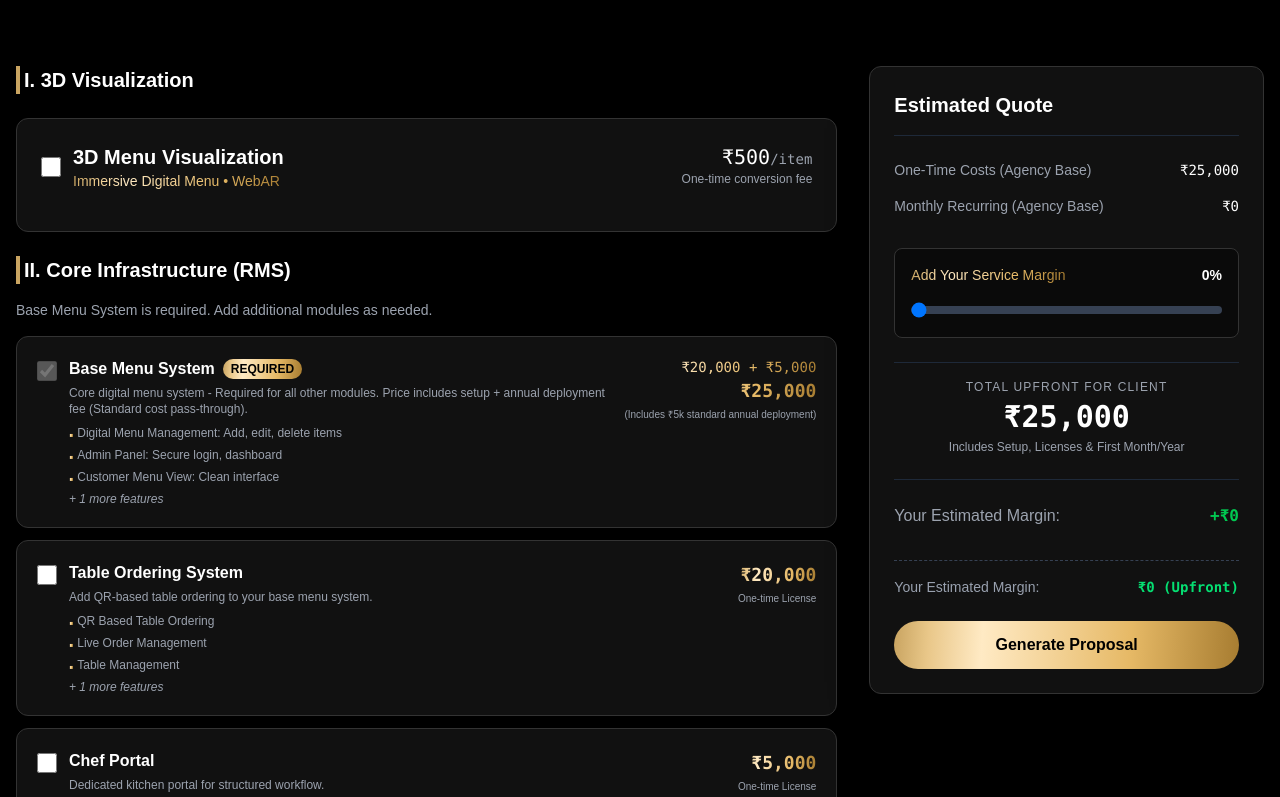
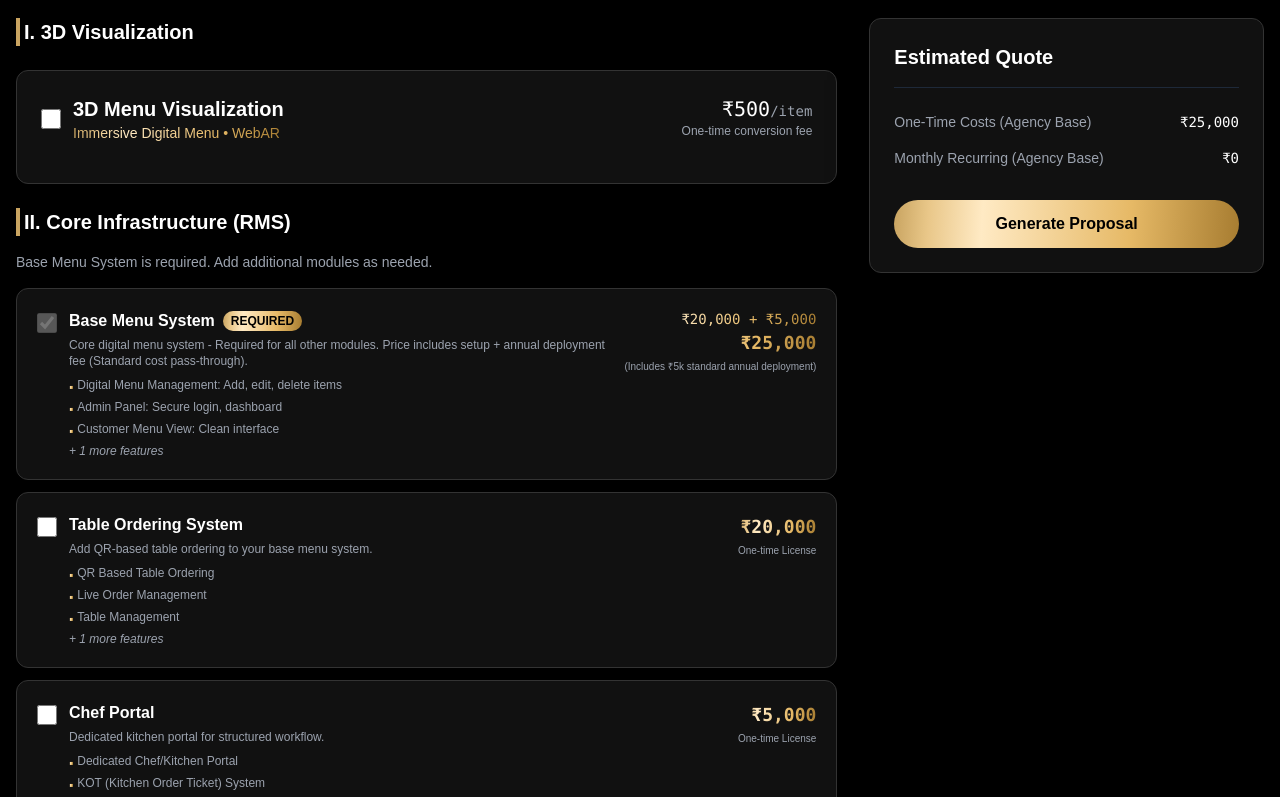
Before and after one commit to lakshaychetal/webprop, a Next.js app: page / in a window 1280 px wide. Shown: the part 6831-7628 px from the top of the page. Built offline with nearby package versions, Linux system fonts and the light colour scheme.

Commit message:
feat: refine project structure, remove margin slider and specific pricing buttons, improve mobile responsiveness

```diff
--- a/src/components/features/ProposalCalculator.tsx
+++ b/src/components/features/ProposalCalculator.tsx
@@ -33,16 +33,10 @@ export const ProposalCalculator = () => {
   const [includeAISubscription, setIncludeAISubscription] = useState(false);
   const [selectedRMSPlans, setSelectedRMSPlans] = useState<string[]>(['Base Menu System']);
 
-  // Margin State
-  const [marginPercentage, setMarginPercentage] = useState(0);
-
   // Financials State
   const [totals, setTotals] = useState({
     oneTimeCost: 0,
     recurringCost: 0,
-    totalMargin: 0,
-    finalClientOneTime: 0,
-    finalClientRecurring: 0
   });
 
   const [breakdown, setBreakdown] = useState<{ oneTime: string[], recurring: string[] }>({
@@ -105,17 +99,9 @@ export const ProposalCalculator = () => {
       }
     });
 
-    const oneTimeClient = oneTime * (1 + marginPercentage / 100);
-    const recurringClient = recurring * (1 + marginPercentage / 100);
-
-    const totalMarginVal = (oneTimeClient - oneTime) + (recurringClient - recurring);
-
     setTotals({
       oneTimeCost: oneTime,
       recurringCost: recurring,
-      totalMargin: totalMarginVal,
-      finalClientOneTime: oneTimeClient,
-      finalClientRecurring: recurringClient
     });
 
     setBreakdown({
@@ -123,7 +109,7 @@ export const ProposalCalculator = () => {
       recurring: recurringItems
     });
 
-  }, [include3DMenu, dishCount, includeAISubscription, selectedRMSPlans, marginPercentage]);
+  }, [include3DMenu, dishCount, includeAISubscription, selectedRMSPlans]);
 
   const formatCurrency = (val: number) => {
     return new Intl.NumberFormat('en-IN', { style: 'currency', currency: 'INR', maximumFractionDigits: 0 }).format(val);
@@ -352,50 +338,6 @@ export const ProposalCalculator = () => {
                    </div>
                 </div>
 
-                {/* Margin Slider */}
-                <div className="bg-black/40 p-4 rounded-lg border border-[var(--card-border)] [data-theme='light']:bg-gray-100 mb-6 transition-colors">
-                   <label className="flex justify-between text-sm mb-3">
-                      <span className="text-gold">Add Your Service Margin</span>
-                      <span className="text-[var(--foreground)] font-bold">{marginPercentage}%</span>
-                   </label>
-                   <input
-                      type="range" min="0" max="100" step="5"
-                      value={marginPercentage}
-                      onChange={(e) => setMarginPercentage(Number(e.target.value))}
-                      className="w-full accent-gold h-2 bg-gray-700 [data-theme='light']:bg-gray-300 rounded-lg appearance-none cursor-pointer"
-                   />
-                </div>
-
-                {/* Final Client Pricing */}
-                <div className="space-y-4 pt-4 border-t border-gray-800">
-                   <div className="text-center">
-                      <div className="text-xs uppercase tracking-widest text-[var(--subtext)] mb-1">Total Upfront for Client</div>
-                      <div className="text-3xl font-bold text-[var(--foreground)] font-mono">{formatCurrency(totals.finalClientOneTime)}</div>
-                      <div className="text-xs text-[var(--subtext)] mt-1">Includes Setup, Licenses & First Month/Year</div>
-                   </div>
-
-                   {totals.finalClientRecurring > 0 && (
-                      <div className="text-center mt-6">
-                          <div className="text-xs uppercase tracking-widest text-[var(--subtext)] mb-1">Monthly Recurring for Client</div>
-                          <div className="text-2xl font-bold text-gold font-mono">{formatCurrency(totals.finalClientRecurring)}</div>
-                      </div>
-                   )}
-
-                   <div className="mt-6 pt-6 border-t border-gray-800 flex justify-between items-center">
-                      <span className="text-[var(--subtext)]">Your Estimated Margin:</span>
-                      <span className="text-green-500 font-bold font-mono">+{formatCurrency(totals.totalMargin)}</span>
-                   </div>
-                </div>
-
-                <div className="mt-8 pt-4 border-t border-dashed border-gray-700">
-                    <div className="flex justify-between items-center text-sm">
-                      <span className="text-gray-400">Your Estimated Margin:</span>
-                      <span className="text-green-400 font-mono font-bold">
-                        {formatCurrency(totals.finalClientOneTime - totals.oneTimeCost)} (Upfront)
-                      </span>
-                    </div>
-                </div>
-
                 <Button className="w-full mt-6" variant="primary">Generate Proposal</Button>
              </Card>
           </div>
--- a/src/components/layout/Navbar.tsx
+++ b/src/components/layout/Navbar.tsx
@@ -1,3 +1,4 @@
+'use client';
 import Link from 'next/link';
 import Button from '../ui/Button';
 import ThemeToggle from '../ui/ThemeToggle';
--- a/src/components/sections/PricingTable.tsx
+++ b/src/components/sections/PricingTable.tsx
@@ -59,8 +59,6 @@ const PricingTable = () => {
                      <span><strong>Voice-to-KOT:</strong> Direct integration sends voice orders straight to kitchen printers/screens.</span>
                   </div>
                 </div>
-
-                <Button variant="primary" className="w-full">Initialize Pilot</Button>
               </Card>
             </div>
 
@@ -96,8 +94,6 @@ const PricingTable = () => {
                      <span><strong>QR Integration:</strong> Specific QR codes for each table/menu section.</span>
                   </div>
                 </div>
-
-                <Button variant="outline" className="w-full">View Gallery</Button>
               </Card>
             </div>
           </div>
```
